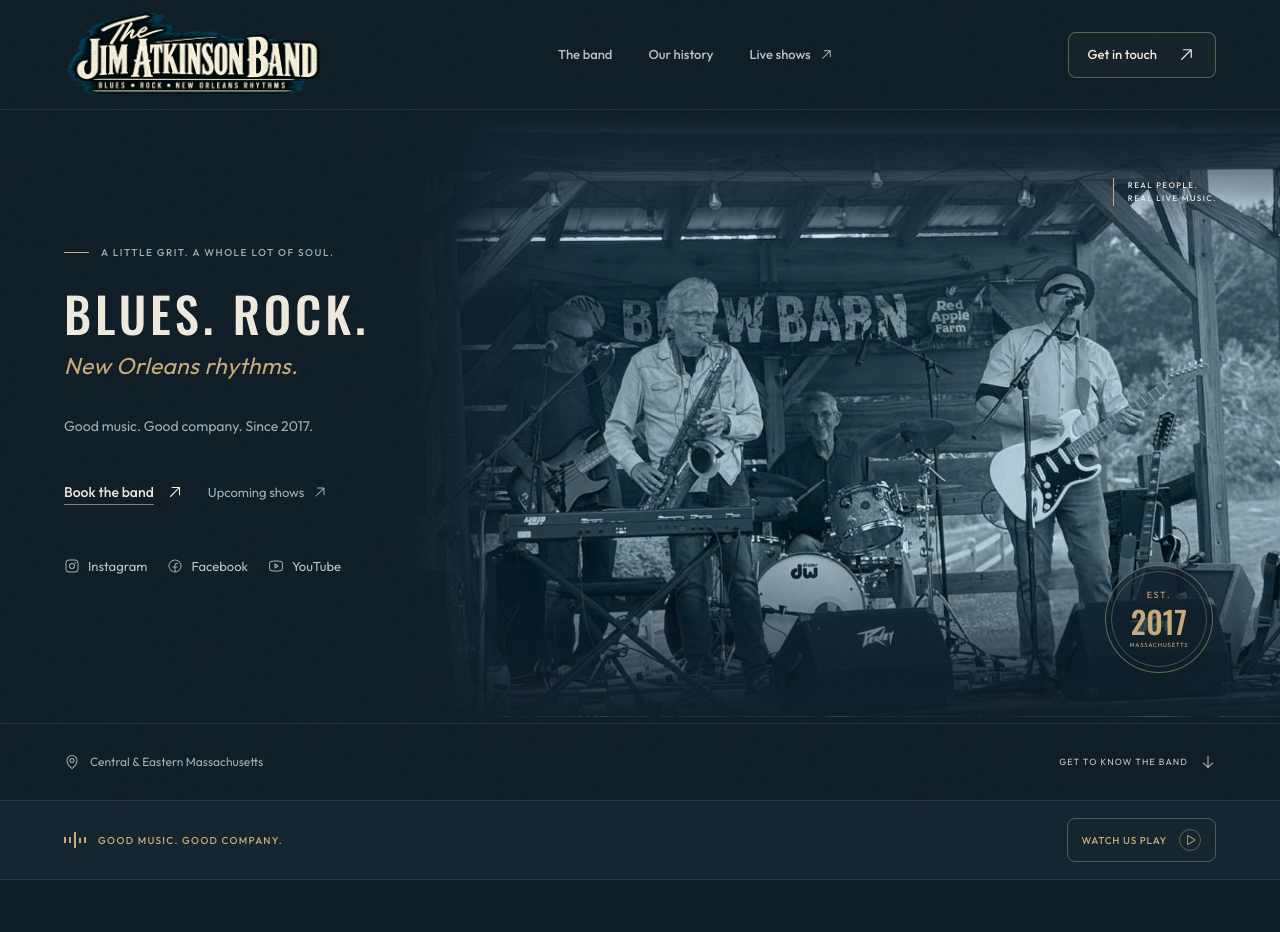
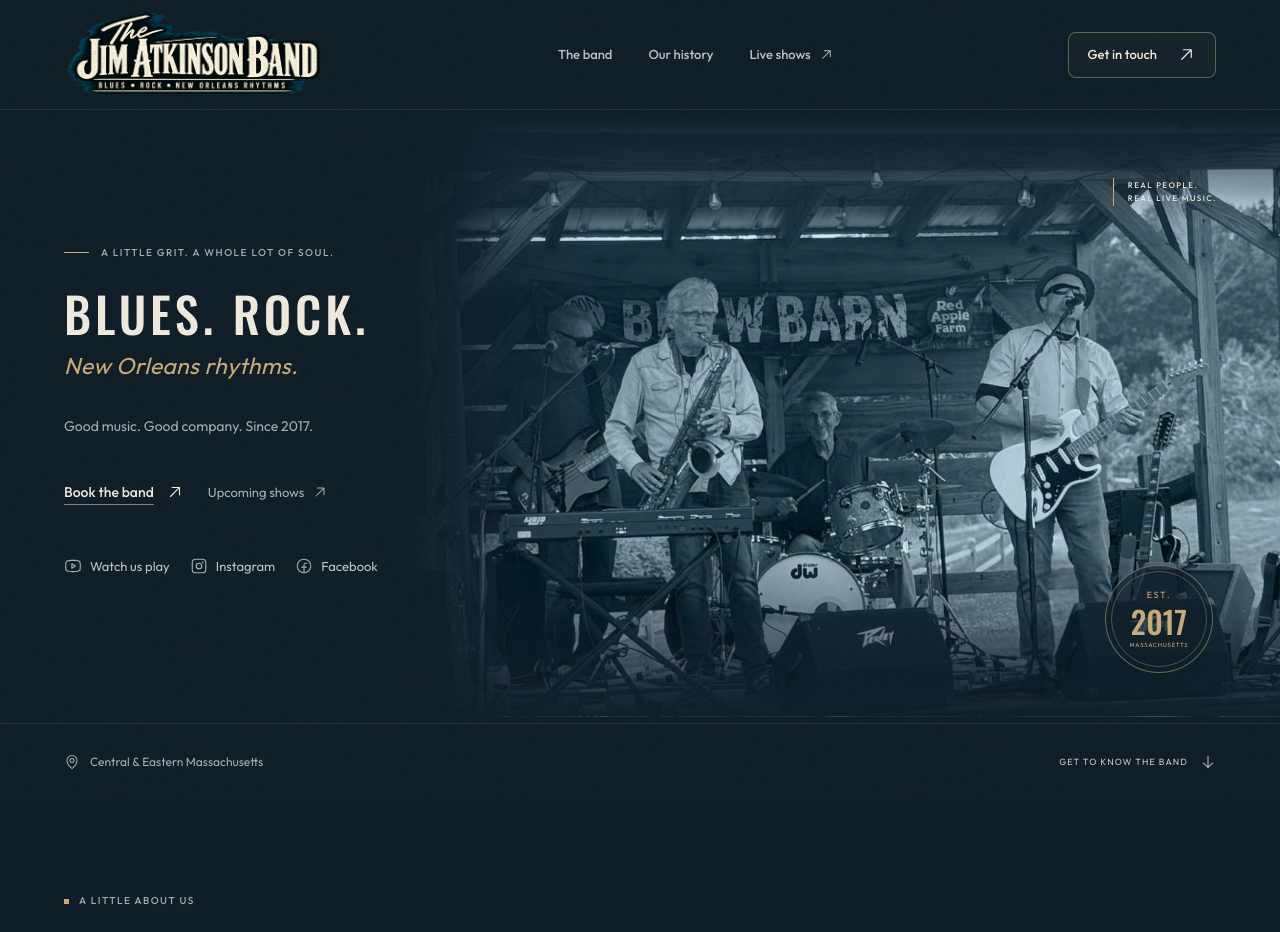
Before and after one commit to thiagobardini/thejimatkinsonband, a Next.js app: page / in a window 1280 px wide. Shown: the top 932 px of the page. Built offline with nearby package versions, Linux system fonts and the light colour scheme; no server answers.

Commit message:
style: update social channel layout and remove unused components for cleaner design

```diff
--- a/src/app/globals.css
+++ b/src/app/globals.css
@@ -62,7 +62,7 @@ button { cursor: pointer; }
 .button:active, .social-channel:active, .menu-toggle:active { transform: scale(.98); }
 .hero-community { display: contents; }
 .hero-socials { max-width: 440px; margin-top: 26px; animation-delay: 400ms; }
-.social-channel { min-width: 0; min-height: 44px; color: #b7c5cc; font-size: 13px; transition: color .25s, transform .25s cubic-bezier(.16, 1, .3, 1); }
+.social-channel { min-width: 0; min-height: 44px; color: #b7c5cc; font-size: 13px; white-space: nowrap; transition: color .25s, transform .25s cubic-bezier(.16, 1, .3, 1); }
 .social-channel:hover { color: var(--color-paper); }
 .social-channel svg { flex-shrink: 0; color: #a0b0b8; }
 .social-channel:hover svg { color: var(--color-accent); }
@@ -82,17 +82,6 @@ button { cursor: pointer; }
 .hero-bottom p { color: var(--color-muted); font-size: 12px; }
 .discover-link { min-height: 44px; font-size: 9px; letter-spacing: .12em; color: #c2ccd0; transition: color .25s; }
 .discover-link:hover { color: var(--color-accent); }
-.sound-strip { padding-block: 17px; background: #142630; border-block: 1px solid #a0b0b824; color: var(--color-accent); font-size: 10px; font-weight: 500; letter-spacing: .13em; }
-.sound-strip a { font-size: 10px; letter-spacing: .08em; }
-.strip-listen { min-height: 44px; padding: 0 14px; border: 1px solid #c8ab7966; border-radius: 8px; transition: background .25s; }
-.strip-listen:hover { background: #c8ab7912; }
-.play-circle { display: inline-grid; place-items: center; width: 22px; height: 22px; border: 1px solid #c8ab7970; border-radius: 50%; }
-.equalizer { display: flex; align-items: center; gap: 3px; height: 20px; }
-.equalizer i { width: 2px; height: 16px; background: currentColor; animation: equalize 1.4s cubic-bezier(.45, 0, .55, 1) infinite alternate; }
-.equalizer i:nth-child(2) { height: 10px; animation-delay: -.5s; }
-.equalizer i:nth-child(3) { height: 20px; animation-delay: -.9s; }
-.equalizer i:nth-child(4) { height: 13px; animation-delay: -.3s; }
-.equalizer i:nth-child(5) { height: 8px; animation-delay: -.7s; }
 .about-section { padding-top: 93px; padding-bottom: 99px; }
 .section-label { display: flex; align-items: center; gap: 10px; font-size: 10px; color: var(--color-muted); }
 .accent-dot { display: inline-block; width: 5px; height: 5px; background: var(--color-accent); }
@@ -144,7 +133,6 @@ button { cursor: pointer; }
 .site-footer a:hover { color: var(--color-paper); }
 .intro-reveal { animation: reveal .9s cubic-bezier(.16, 1, .3, 1) both; }
 @keyframes reveal { from { opacity: 0; transform: translateY(18px); } to { opacity: 1; transform: translateY(0); } }
-@keyframes equalize { from { transform: scaleY(.35); } to { transform: scaleY(1); } }
 
 @media (min-width: 768px) and (max-width: 1023px) {
   :root { --header-height: 102px; }
@@ -170,11 +158,9 @@ button { cursor: pointer; }
   .hero-actions { max-width: 440px; margin-top: 24px; column-gap: 24px; }
   .hero-booking { font-size: 15px; }
   .button { min-height: 50px; font-size: 12px; padding-inline: 14px; gap: 12px; }
-  .hero-socials { max-width: none; margin-top: 20px; }
-  .social-channels { justify-content: flex-start; column-gap: 4px; }
-  .social-channel { justify-content: center; width: 44px; }
-  .social-channel > span { display: none; }
-  .social-channel svg { width: 20px; height: 20px; }
+  .hero-socials { max-width: 100%; margin-top: 20px; }
+  .social-channels { justify-content: flex-start; column-gap: 16px; }
+  .social-channel { gap: 6px; }
   .hero-visual { top: 0; right: 0; width: 100%; height: clamp(280px, 90vw, 400px); max-height: none; aspect-ratio: auto; transform: none; }
   .hero-photo img { object-position: 30% 46%; filter: grayscale(1) brightness(1) contrast(1.05); }
   .hero-visual::after { background: linear-gradient(180deg, #101e280d 0%, #101e281a 42%, #101e28b3 72%, #101e28 100%); }
@@ -182,12 +168,7 @@ button { cursor: pointer; }
   .est-seal { display: none; }
   .hero-bottom { min-height: 66px; padding-block: 10px; gap: 4px 12px; }
   .hero-bottom p { font-size: 11px; }
-  .discover-link, .sound-strip { display: none; }
-  .sound-strip > div { gap: 13px; }
-  .sound-strip p { font-size: 9px; gap: 10px; letter-spacing: .07em; }
-  .sound-strip a { font-size: 8px; gap: 8px; }
-  .strip-listen { padding-inline: 0; border: 0; }
-  .play-circle { width: 22px; height: 22px; }
+  .discover-link { display: none; }
   .about-section { padding-top: 57px; padding-bottom: 58px; gap: 0; }
   .section-title { margin-top: 18px; font-size: 35px; }
   .about-copy { padding-top: 25px; }
@@ -222,6 +203,8 @@ button { cursor: pointer; }
   .hero-actions { column-gap: 12px; }
   .hero-booking { gap: 10px; }
   .hero-shows { font-size: 12px; gap: 6px; }
+  .social-channels { column-gap: 10px; }
+  .social-channel { font-size: 12px; }
   .button { padding-inline: 10px; gap: 8px; font-size: 11px; }
   .contact-row { padding: 18px 13px; gap: 8px; }
   .contact-email { font-size: 16px; }
@@ -229,6 +212,6 @@ button { cursor: pointer; }
 }
 @media (prefers-reduced-motion: reduce) {
   html { scroll-behavior: auto; }
-  .intro-reveal, .equalizer i { animation: none; }
+  .intro-reveal { animation: none; }
   *, *::before, *::after { transition-duration: 0s !important; }
 }
--- a/src/app/page.tsx
+++ b/src/app/page.tsx
@@ -6,10 +6,6 @@ import { MagneticLink } from "@/components/magnetic-link";
 import { MobileMenu } from "@/components/mobile-menu";
 import { band, bluesDeluxeSession, socialLinks } from "@/lib/band";
 import bluesDeluxeArtwork from "../../public/images/blues-deluxe-2026-10-24.jpg";
-
-function Equalizer() {
-  return <span className="equalizer" aria-hidden="true"><i /><i /><i /><i /><i /></span>;
-}
 
 export default function Home() {
   return (
@@ -47,10 +43,11 @@ export default function Home() {
             <div className="hero-community">
               <div className="est-seal" aria-label="Making music in Massachusetts since 2017"><span>EST.</span><strong>2017</strong><span><span className="hidden md:inline">MASSACHUSETTS</span><span className="md:hidden">MA</span></span></div>
               <div className="hero-socials intro-reveal">
-                <nav aria-label="Follow the band" className="social-channels flex flex-wrap items-center gap-x-5">
-                  {socialLinks.map((social) => (
+                <nav aria-label="Watch and follow the band" className="social-channels flex flex-wrap items-center gap-x-5">
+                  <a href={band.youtube} target="_blank" rel="noopener noreferrer" aria-label="Watch us play — The Jim Atkinson Band on YouTube (opens in a new tab)" className="social-channel inline-flex items-center gap-2"><Icon name="youtube" size={18} /><span>Watch us play</span></a>
+                  {socialLinks.filter((social) => social.icon !== "youtube").map((social) => (
                     <a key={social.name} className="social-channel inline-flex items-center gap-2" href={social.href} target="_blank" rel="noopener noreferrer" aria-label={`${social.name} — The Jim Atkinson Band (opens in a new tab)`}>
-                      <Icon name={social.icon} size={16} /><span>{social.name}</span>
+                      <Icon name={social.icon} size={18} /><span>{social.name}</span>
                     </a>
                   ))}
                 </nav>
@@ -61,13 +58,6 @@ export default function Home() {
           <div className="hero-bottom flex flex-wrap items-center justify-between gap-4 px-5 md:px-10 lg:px-16">
             <p className="flex items-center gap-2.5"><Icon name="location" size={16} /> Central & Eastern Massachusetts</p>
             <a href="#the-band" className="discover-link flex items-center gap-3">GET TO KNOW THE BAND <Icon name="arrowDown" size={16} /></a>
-          </div>
-        </section>
-
-        <section className="sound-strip" aria-label="Our sound">
-          <div className="mx-auto flex max-w-[1400px] flex-wrap items-center justify-between gap-x-5 gap-y-3 px-5 md:px-10 lg:px-16">
-            <p className="flex items-center gap-3"><Equalizer /><span>GOOD MUSIC. GOOD COMPANY.</span></p>
-            <a href={band.youtube} target="_blank" rel="noopener noreferrer" className="strip-listen flex items-center gap-3"><span>WATCH US PLAY</span><span className="play-circle"><Icon name="play" size={12} /></span></a>
           </div>
         </section>
 
```
